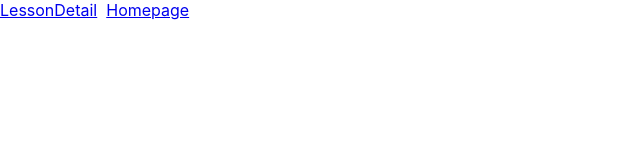
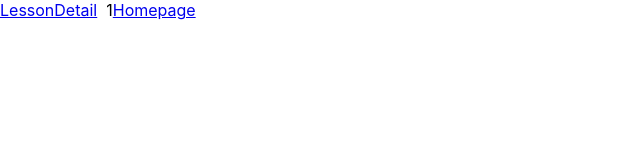
Before and after one commit to JaylyLiu/x-learn, a React (Create React App) app: page / in a window 1280 px wide. Shown: the top 160 px of the page, without its empty margins (0-640 px from the left). Built offline with nearby package versions, Linux system fonts and the light colour scheme.

Commit message:
finished homepage

```diff
--- a/package.json
+++ b/package.json
@@ -1,5 +1,5 @@
 {
-  "homepage": "/x-learn/",
+  "homepage": "/x-learn",
   "name": "x-learn",
   "version": "0.1.0",
   "private": true,
--- a/src/App.js
+++ b/src/App.js
@@ -13,7 +13,7 @@ function App() {
         <Link to="/x-learn/detail">
           <span>LessonDetail</span>
         </Link>
-        <span>&nbsp;&nbsp;</span>
+        <span>&nbsp;&nbsp;1</span>
         <Link to="/x-learn/homepage">
           <span>Homepage</span>
         </Link>
```
